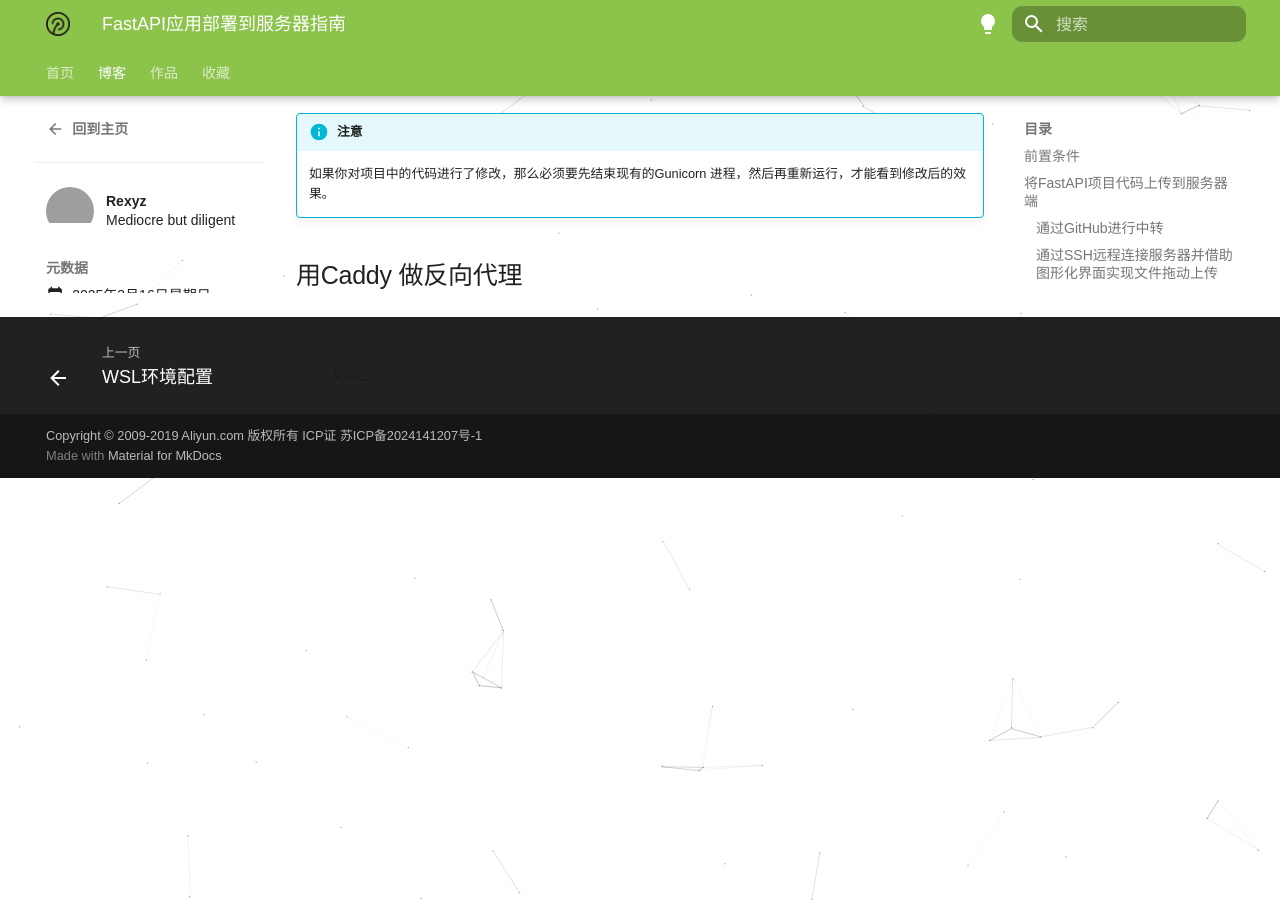
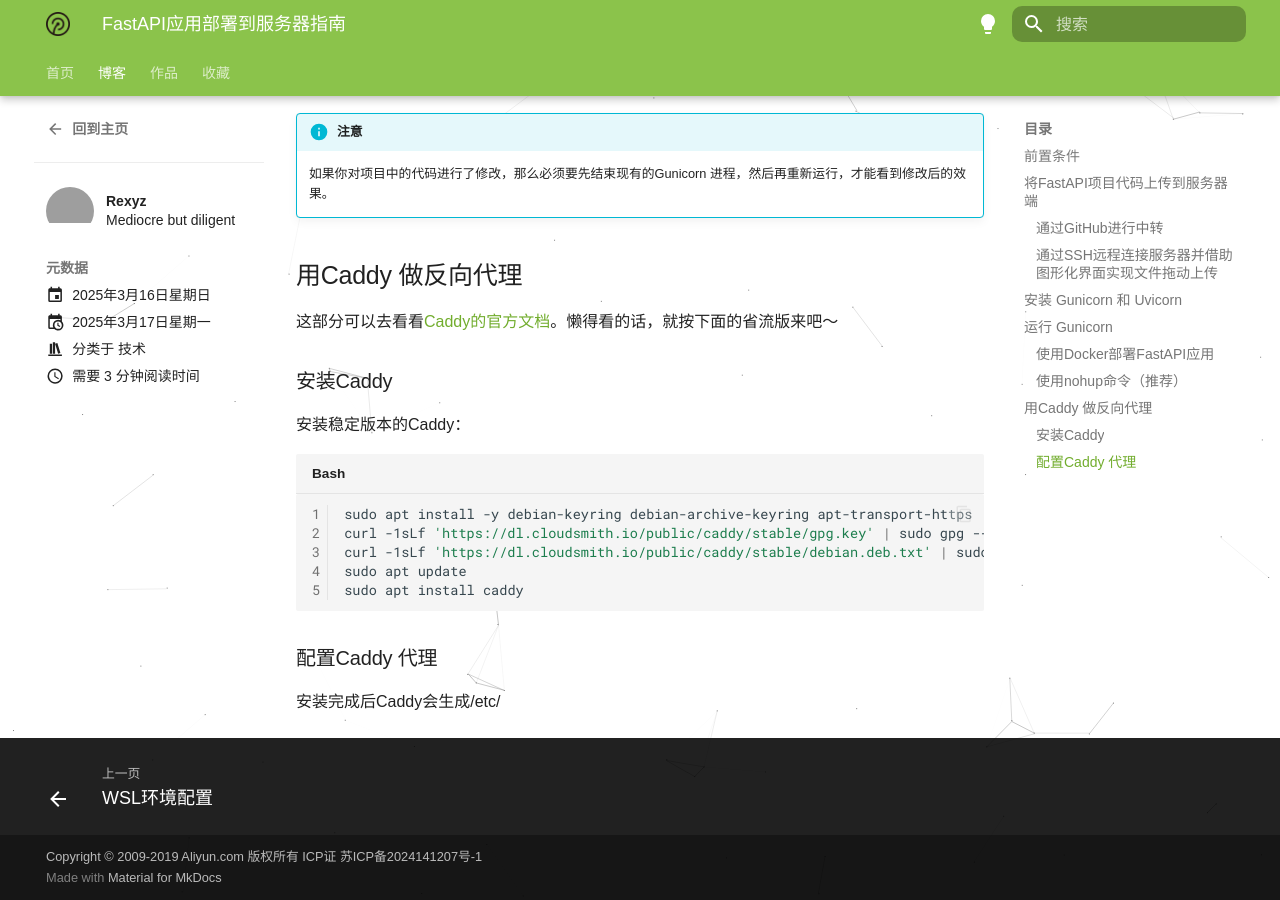
Before and after one commit to RRRexyz/MyBlog, an MkDocs documentation site: the page built from docs/blog/posts/2025-03-16-FastAPI应用部署到服务器指南.md, in a window 1280 px wide and 900 px high, scrolled down 5784 px. Built offline with MkDocs 1.6.1 and Material for MkDocs 9.7.7, drawn with Linux system fonts in a browser that asks for light colours; comment, search, counter and statistics services are not loaded; a style sheet for code colours, icons or effects is not loaded; grey boxes are pictures that could not be loaded.

````diff
--- a/docs/blog/posts/2025-03-16-FastAPI应用部署到服务器指南.md
+++ b/docs/blog/posts/2025-03-16-FastAPI应用部署到服务器指南.md
@@ -132,3 +132,17 @@ kill -9 <进程号>
     如果你对项目中的代码进行了修改，那么必须要先结束现有的Gunicorn 进程，然后再重新运行，才能看到修改后的效果。
 
 ## 用Caddy 做反向代理
+这部分可以去看看<a href="https://caddy2.dengxiaolong.com/docs/">Caddy的官方文档</a>。懒得看的话，就按下面的省流版来吧～
+
+### 安装Caddy
+安装稳定版本的Caddy：
+```bash
+sudo apt install -y debian-keyring debian-archive-keyring apt-transport-https
+curl -1sLf 'https://dl.cloudsmith.io/public/caddy/stable/gpg.key' | sudo gpg --dearmor -o /usr/share/keyrings/caddy-stable-archive-keyring.gpg
+curl -1sLf 'https://dl.cloudsmith.io/public/caddy/stable/debian.deb.txt' | sudo tee /etc/apt/sources.list.d/caddy-stable.list
+sudo apt update
+sudo apt install caddy
+```
+
+### 配置Caddy 代理
+安装完成后Caddy会生成/etc/
````
